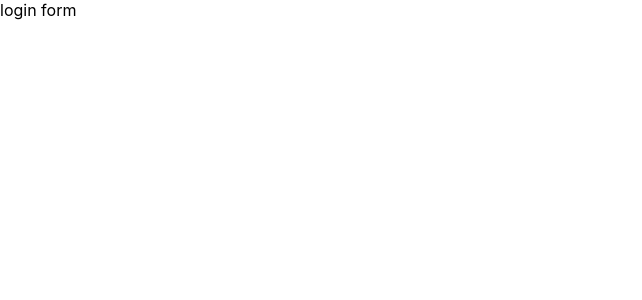
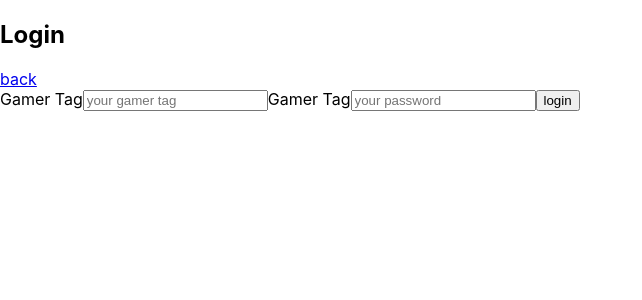
Before and after one commit to Mattp15/new_caravan_web_frontend, a React (Create React App) app: page /login in a window 1280 px wide. Shown: the top 300 px of the page, without its empty margins (0-642 px from the left). Built offline with nearby package versions, Linux system fonts and the light colour scheme.

Commit message:
working on context and router

```diff
--- a/src/App.js
+++ b/src/App.js
@@ -1,17 +1,26 @@
 // import logo from './logo.svg';
 import './App.css';
 import {BrowserRouter as Router, Routes, Route} from 'react-router-dom';
-import Landing from './views/Landing';
+import {Landing, Login} from './views';
 import GetAllCards from './BuildDeck/GetAllCards';
+import {useState, useContext} from 'react';
+import UserContext from './contexts/UserContext';
+
+
 
 function App() {
+  const [user, userSet] = useState('test');
+  // const {useSet} = useContext(UserContext);
   return (
     <Router>
-      <Routes>
-        <Route path='/' element={<Landing />} />
-        <Route path='login' element={<div>login form</div>} />
-        <Route path='build' element={<GetAllCards />} />
-      </Routes>
+      <UserContext.Provider value={{user, userSet}}>
+        <Routes>
+          <Route path='/' element={<Landing />} />
+          <Route path='login' element={<Login />} />
+          <Route path='build' element={<GetAllCards />} />
+          <Route path='*' element={<div><h2>ERROR 404</h2><p>page not found</p></div>} />
+        </Routes>
+      </UserContext.Provider>
     </Router>
   );
 }
--- /dev/null
+++ b/src/contexts/UserContext.jsx
@@ -0,0 +1,5 @@
+import { createContext } from "react";
+
+const UserContext = createContext();
+
+export default UserContext;
--- a/src/views/Landing.jsx
+++ b/src/views/Landing.jsx
@@ -1,5 +1,4 @@
 import { Link } from "react-router-dom";
-import GetAllCards from "../BuildDeck/GetAllCards";
 
 const Landing = () => {
     return (
@@ -7,7 +6,6 @@ const Landing = () => {
             <h1>Landing page</h1>
             <Link to='login'>login</Link>
             <Link to='build'>build</Link>
-            <GetAllCards />
         </section>
     );
 }
--- /dev/null
+++ b/src/views/Login.jsx
@@ -0,0 +1,46 @@
+import { Link } from "react-router-dom";
+import { useContext, useState } from "react";
+import UserContext from "../contexts/UserContext";
+
+const Login = () => {
+    const ctx = useContext(UserContext);
+    const [gTag, setGtag] = useState('');
+    const [pass, setPass] = useState('');
+
+    const {user, userSet} = ctx;
+
+    const handleSubmit = async (e) => {
+        console.log(ctx);
+        e.preventDefault();
+        fetch(process.env.REACT_APP_CARAVAN_API + '/user/login', {
+            method: 'POST',
+            body: JSON.stringify({
+              gamertag: gTag,
+              password: pass
+            }),
+            headers: { 'Content-Type': 'application/json' },
+          }).then((response) => response.json())
+          .then((data) => {
+            console.log(data);
+            userSet(data.user);
+            console.log(user);
+          }).catch((err)=>{console.log({err})});
+    };
+
+    return (
+        <section>
+            <h1>Login</h1>
+            <Link to='..'>back</Link>
+            <br/>
+            <form onSubmit={handleSubmit}>
+                <label htmlFor='gamertag'>Gamer Tag</label>
+                <input type='text' id='gamertag' value={gTag} onChange={(e) => setGtag(e.target.value)} placeholder='your gamer tag'/>
+                <label htmlFor='password'>Gamer Tag</label>
+                <input type='password' id='password' value={pass} onChange={(e) => setPass(e.target.value)} placeholder='your password'/>
+                <input type='submit' value='login'/>
+            </form>
+        </section>
+    );
+};
+
+export default Login;
--- /dev/null
+++ b/src/views/index.js
@@ -0,0 +1,2 @@
+export {default as Login} from './Login';
+export {default as Landing} from './Landing';
```
